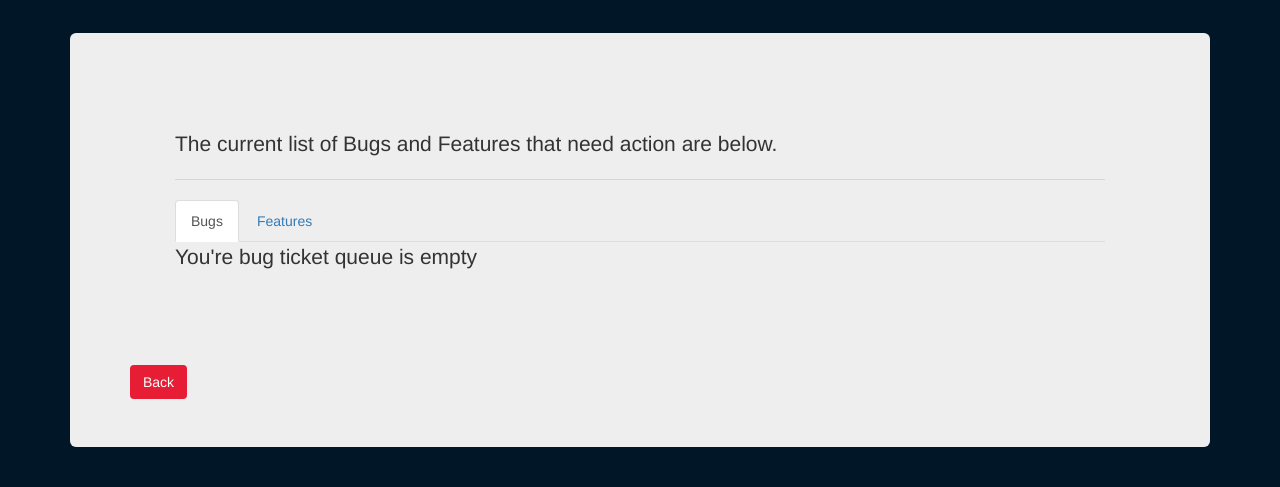
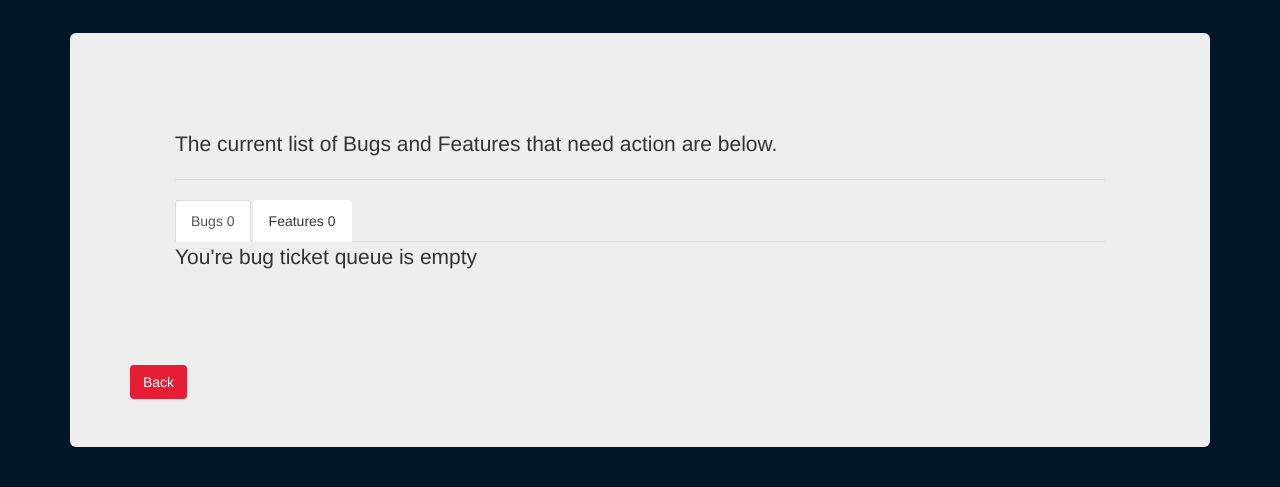
Before and after one commit to GarethMellon/django-issues-tracker, a Django app: a page that uses dev_area/templates/development.html in a window 1280 px wide. Shown: the part 153-640 px from the top of the page. Run offline with Django 3.2, Linux system fonts and the light colour scheme; data that the repository does not hold is empty; parts of the project's set-up code (start-up, migrations or seed data) failed here and were passed over; some libraries are stand-ins or nearby versions.

Commit message:
Add new element to UI to display number of bugs and features

```diff
--- a/dashboard/templates/dashboard.html
+++ b/dashboard/templates/dashboard.html
@@ -15,8 +15,8 @@
 
         <!-- tabbed panle for bug and features -->
         <ul class="nav nav-tabs" role="tablist">
-            <li role="presentation" class="active"><a href="#bugs" class="btn btn-default" aria-controls="home" role="tab" data-toggle="tab">Bugs</a></li>
-            <li role="presentation"><a href="#features" class="btn btn-default" aria-controls="profile" role="tab" data-toggle="tab">Features</a></li>
+            <li role="presentation" class="active"><a href="#bugs" class="btn btn-default" aria-controls="home" role="tab" data-toggle="tab">Bugs {{ count_bug }}</a></li>
+            <li role="presentation"><a href="#features" class="btn btn-default" aria-controls="profile" role="tab" data-toggle="tab">Features {{ count_feature }}</a></li>
         </ul>
 
         <div class="tab-content">
--- a/dashboard/views.py
+++ b/dashboard/views.py
@@ -16,5 +16,7 @@ def dashboard_page(request):
     """
     key = settings.STRIPE_PUBLISHABLE_KEY
     tickets = Ticket.objects.all().order_by('up_vote', 'created').reverse()
+    count_bug = Ticket.objects.filter(ticket_type__contains='Bug').count()
+    count_feature = Ticket.objects.filter(ticket_type__contains='Feature').count()
 
-    return render(request, 'dashboard.html', {'tickets': tickets, 'key': key})
+    return render(request, 'dashboard.html', {'tickets': tickets, 'key': key, 'count_bug': count_bug, 'count_feature': count_feature})
--- a/dev_area/templates/development.html
+++ b/dev_area/templates/development.html
@@ -6,9 +6,10 @@
             <div class="container jumbotron">
                 <p>The current list of Bugs and Features that need action are below.</p>
                 <hr>
+                <!-- main panel with all bugs and features-->
                 <ul class="nav nav-tabs" role="tablist">
-                    <li role="presentation" class="active"><a href="#bugs" aria-controls="home" role="tab" data-toggle="tab">Bugs</a></li>
-                    <li role="presentation"><a href="#features" aria-controls="profile" role="tab" data-toggle="tab">Features</a></li>
+                    <li role="presentation" class="active"><a href="#bugs" class="btn btn-default" aria-controls="home" role="tab" data-toggle="tab">Bugs {{ count_bug }}</a></li>
+                    <li role="presentation"><a href="#features" class="btn btn-default" aria-controls="profile" role="tab" data-toggle="tab">Features {{ count_feature }}</a></li>
                 </ul>
 
                 <div class="tab-content">
--- a/dev_area/templates/staging.html
+++ b/dev_area/templates/staging.html
@@ -6,9 +6,10 @@
             <div class="container jumbotron">
                 <p>You need to accept any ticket that needs to be worked on</p>
                 <hr>
+                <!-- main panel with all bugs and features-->
                 <ul class="nav nav-tabs" role="tablist">
-                    <li role="presentation" class="active"><a href="#bugs" aria-controls="home" role="tab" data-toggle="tab">Bugs</a></li>
-                    <li role="presentation"><a href="#features" aria-controls="profile" role="tab" data-toggle="tab">Features</a></li>
+                    <li role="presentation" class="active"><a href="#bugs" class="btn btn-default"aria-controls="home" role="tab" data-toggle="tab">Bugs {{ count_bug }}</a></li>
+                    <li role="presentation"><a href="#features" class="btn btn-default" aria-controls="profile" role="tab" data-toggle="tab">Features {{ count_feature }}</a></li>
                 </ul>
 
                 <div class="tab-content">
--- a/dev_area/views.py
+++ b/dev_area/views.py
@@ -11,7 +11,10 @@ def staging_area(request):
     """
     tickets = Ticket.objects.all().order_by('up_vote', 'created').reverse()
     ticketForm = TicketForm()
-    return render(request, "staging.html", {'tickets': tickets, 'ticketForm': TicketForm})
+    count_bug = Ticket.objects.filter(ticket_type__contains='Bug', accept__contains="0").count()
+    count_feature = Ticket.objects.filter(ticket_type__contains='Feature', accept__contains="0").count()
+
+    return render(request, "staging.html", {'tickets': tickets, 'ticketForm': TicketForm, 'count_bug': count_bug, 'count_feature': count_feature})
 
 def staging_ticket(request, id):
     """
@@ -45,7 +48,10 @@ def dev_area(request):
     """
     tickets = Ticket.objects.all().order_by('up_vote', 'created').reverse()
     ticketForm = TicketForm()
-    return render(request, "development.html", {'tickets': tickets, 'ticketForm': ticketForm})
+    count_bug = Ticket.objects.filter(ticket_type__contains='Bug', accept__contains="1").count()
+    count_feature = Ticket.objects.filter(ticket_type__contains='Feature', accept__contains="1").count()
+
+    return render(request, "development.html", {'tickets': tickets, 'ticketForm': ticketForm, 'count_bug': count_bug, 'count_feature': count_feature})
 
 def dev_ticket(request, id):
     """
```
